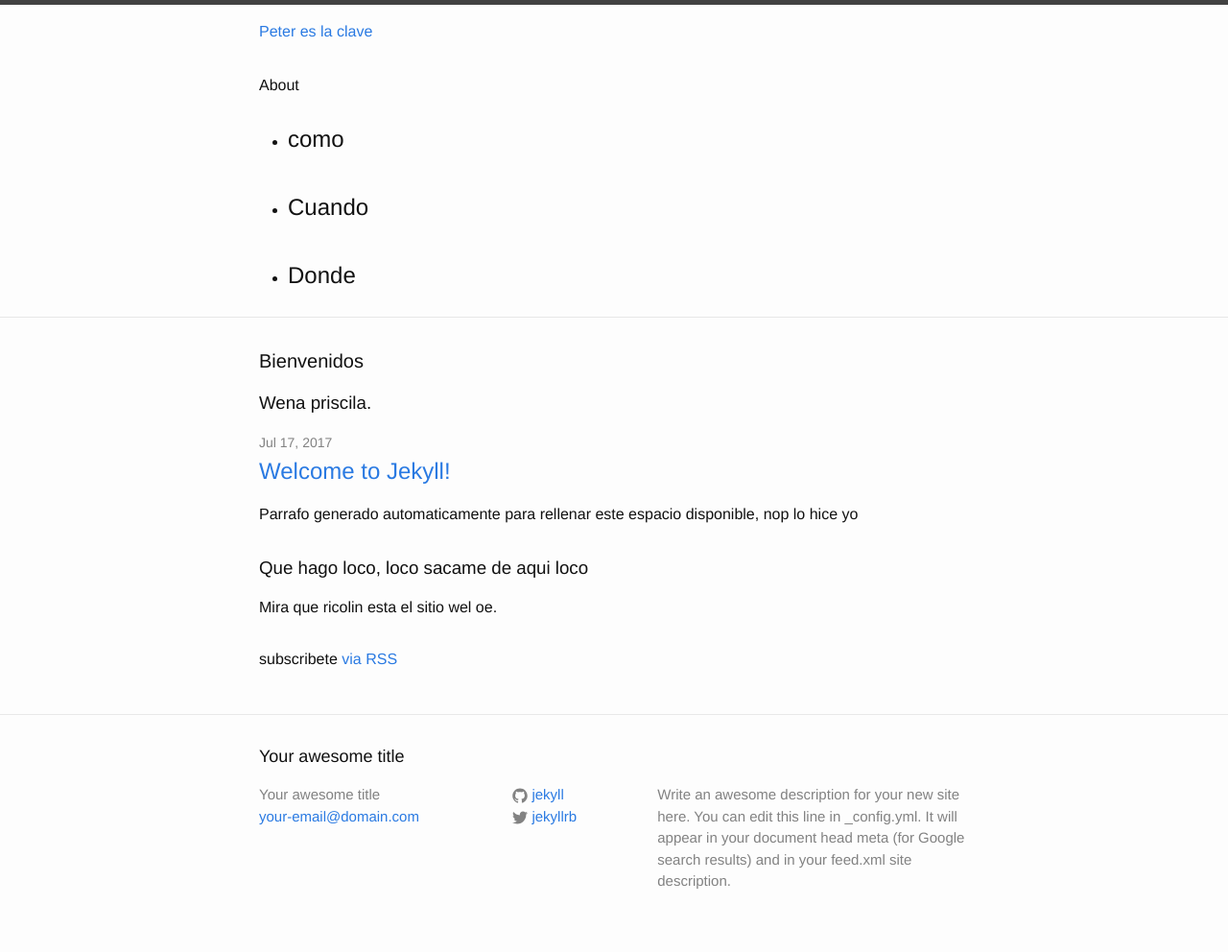
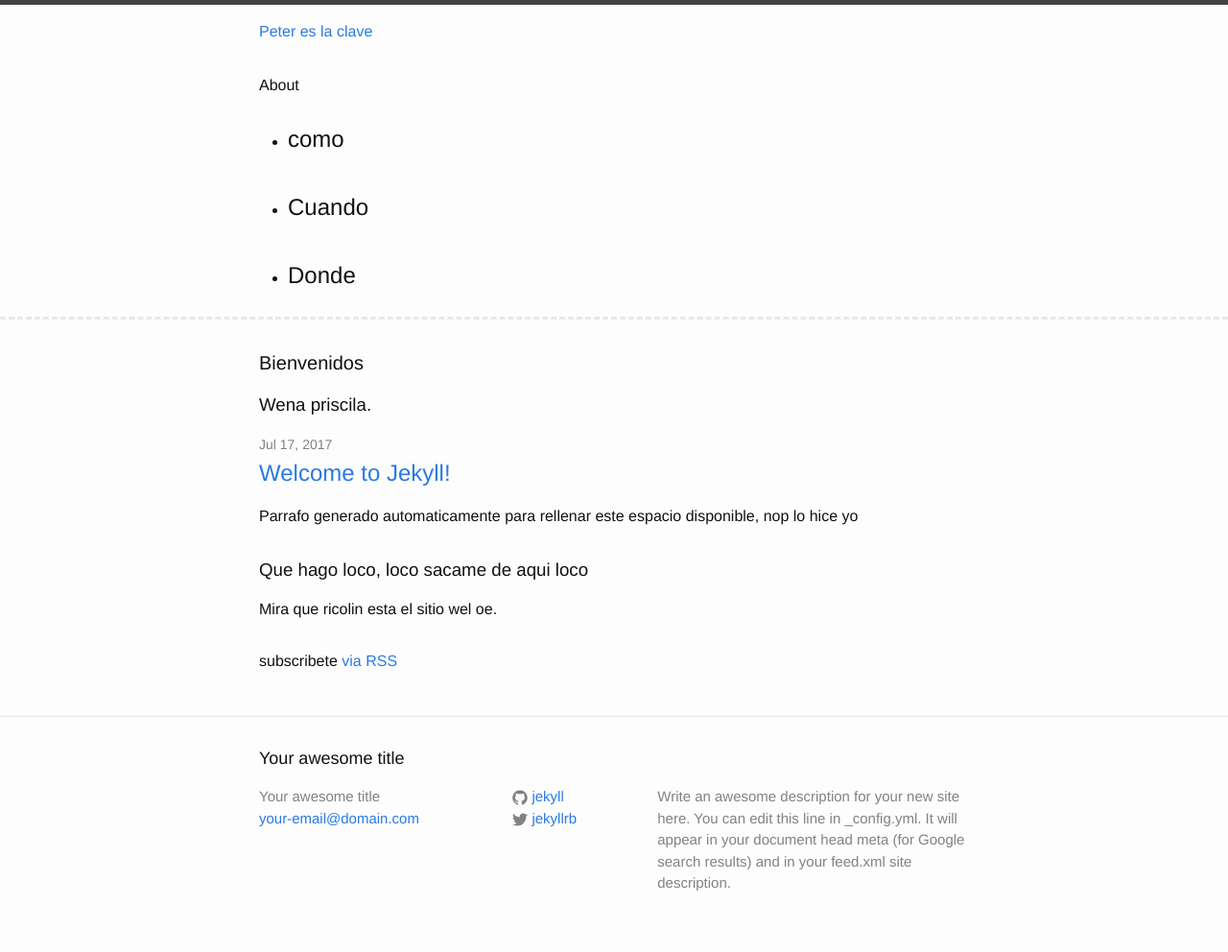
Before and after one commit to Dunkelcodea/Dunkelcodea.github.io, a Jekyll site: the page built from index.html, in a window 1280 px wide. Shown: the whole page at 96% size. Built offline with Jekyll 4.4.1, drawn with Linux system fonts in a browser that asks for light colours.

Commit message:
Update _layout.scss

```diff
--- a/_sass/_layout.scss
+++ b/_sass/_layout.scss
@@ -3,7 +3,7 @@
  */
 .site-header {
     border-top: 5px solid $grey-color-dark;
-    border-bottom: 1px solid $grey-color-light;
+    border-bottom: 3px dashed $grey-color-light;
     min-height: 56px;
 
     // Positioning context for the mobile navigation icon
@@ -11,7 +11,7 @@
 }
 
 .site-title {
-    font-size: 26px;
+    font-size: 56px;
     font-weight: 300;
     line-height: 56px;
     letter-spacing: -1px;
```
